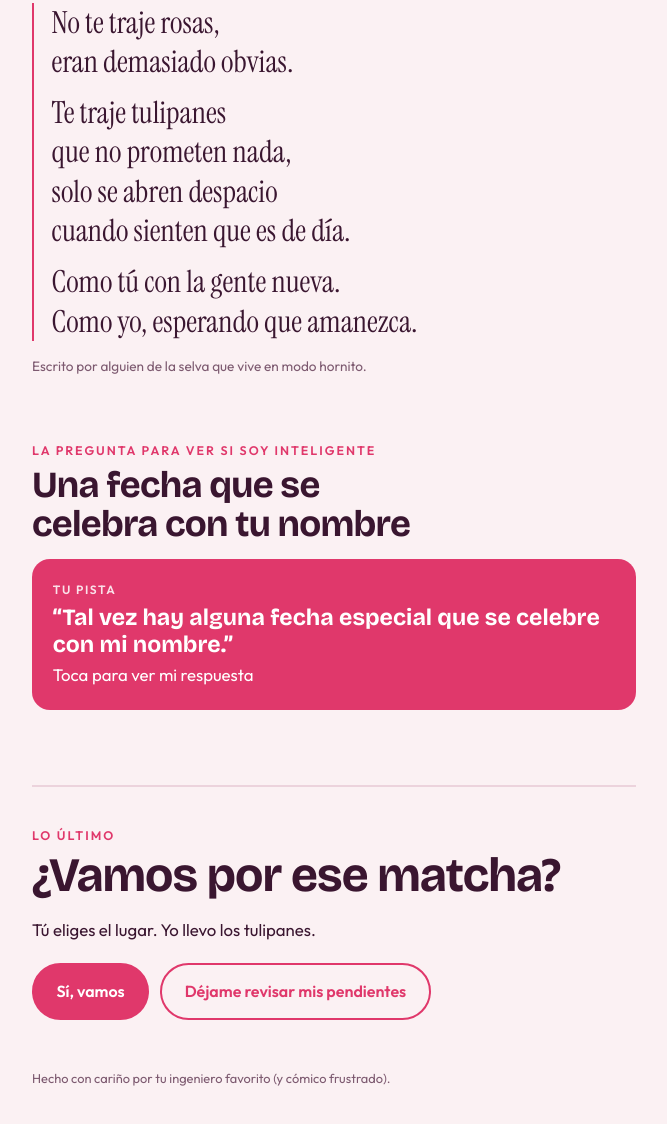
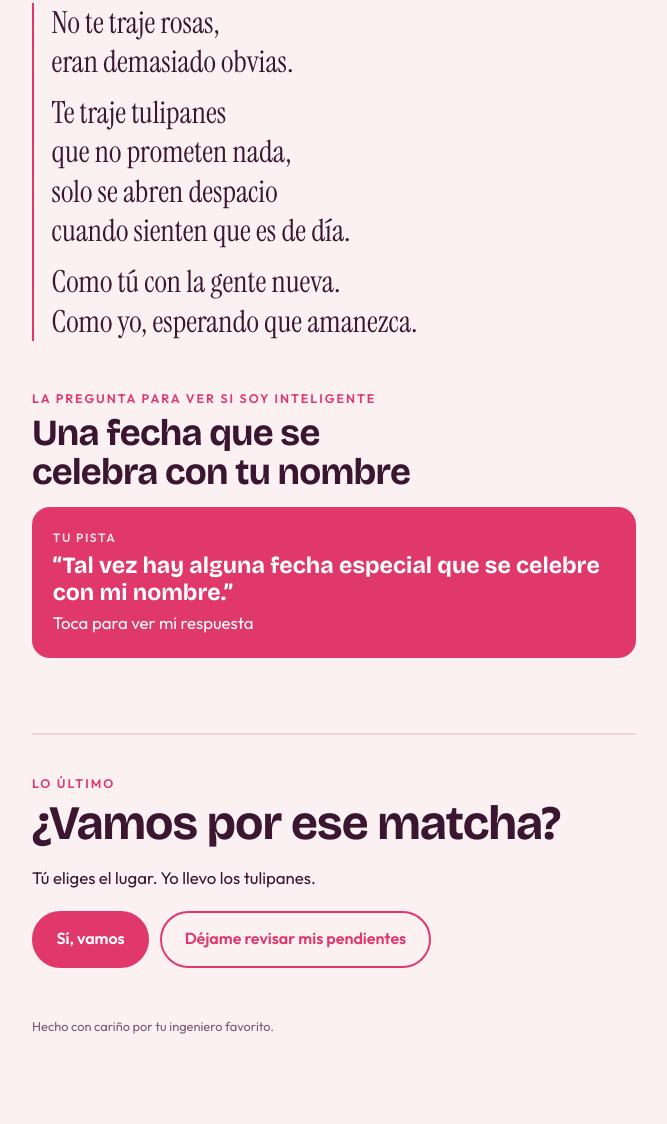
Before and after one commit to jhon2050/para-fatima, a plain HTML site: page index.html in a window 1280 px wide. Shown: the part 1801-2925 px from the top of the page, without its empty margins (306-973 px from the left). After the commit the page ends 2885 px from the top, so only its background shows below. Drawn offline with nearby package versions, Linux system fonts and the light colour scheme.

Commit message:
Quita las líneas del cómico y del hornito

```diff
--- a/index.html
+++ b/index.html
@@ -298,7 +298,6 @@ p { margin: 0 0 1rem; }
       <span>Como tú con la gente nueva.</span>
       <span>Como yo, esperando que amanezca.</span>
     </p>
-    <p class="sig">Escrito por alguien de la selva que vive en modo hornito.</p>
   </section>
 
   <section>
@@ -331,7 +330,7 @@ p { margin: 0 0 1rem; }
     <div class="answer" id="answer" hidden></div>
   </section>
 
-  <p class="foot">Hecho con cariño por tu ingeniero favorito (y cómico frustrado).</p>
+  <p class="foot">Hecho con cariño por tu ingeniero favorito.</p>
 </main>
 
 <script>
```
